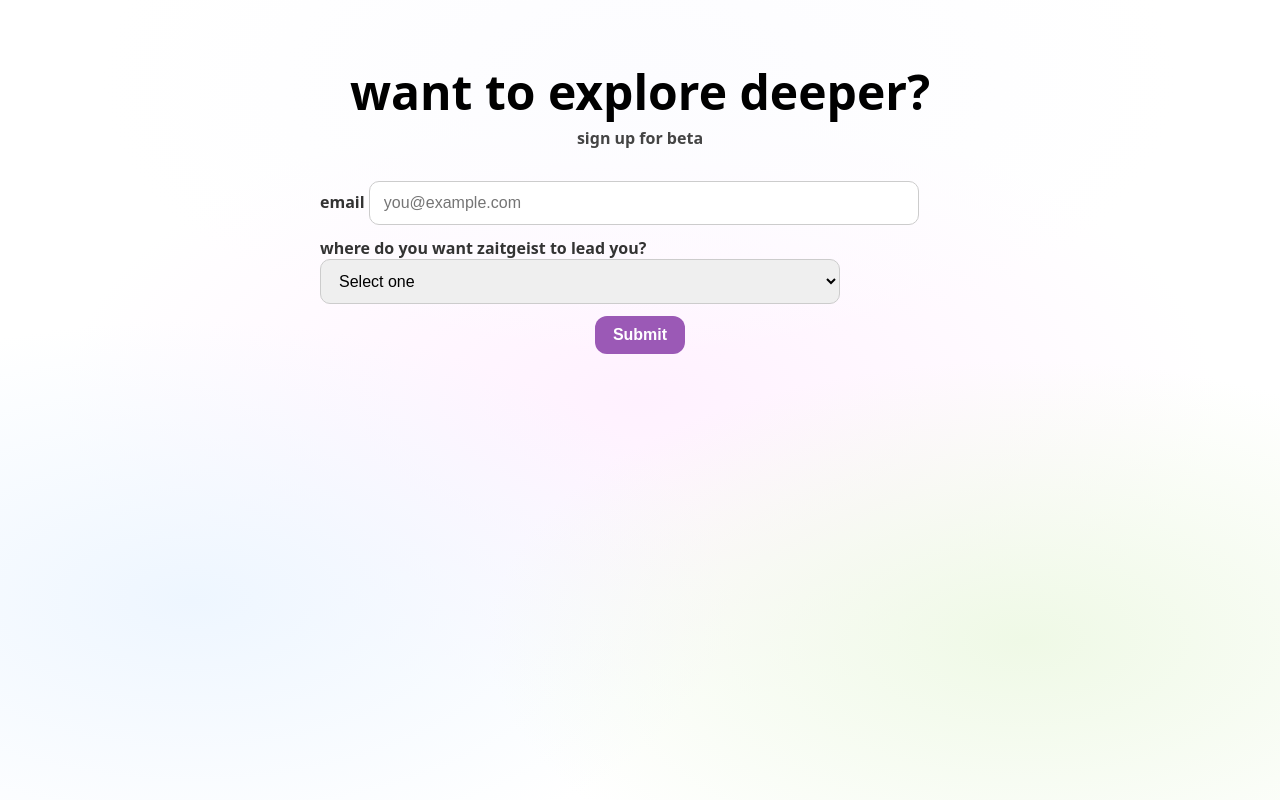
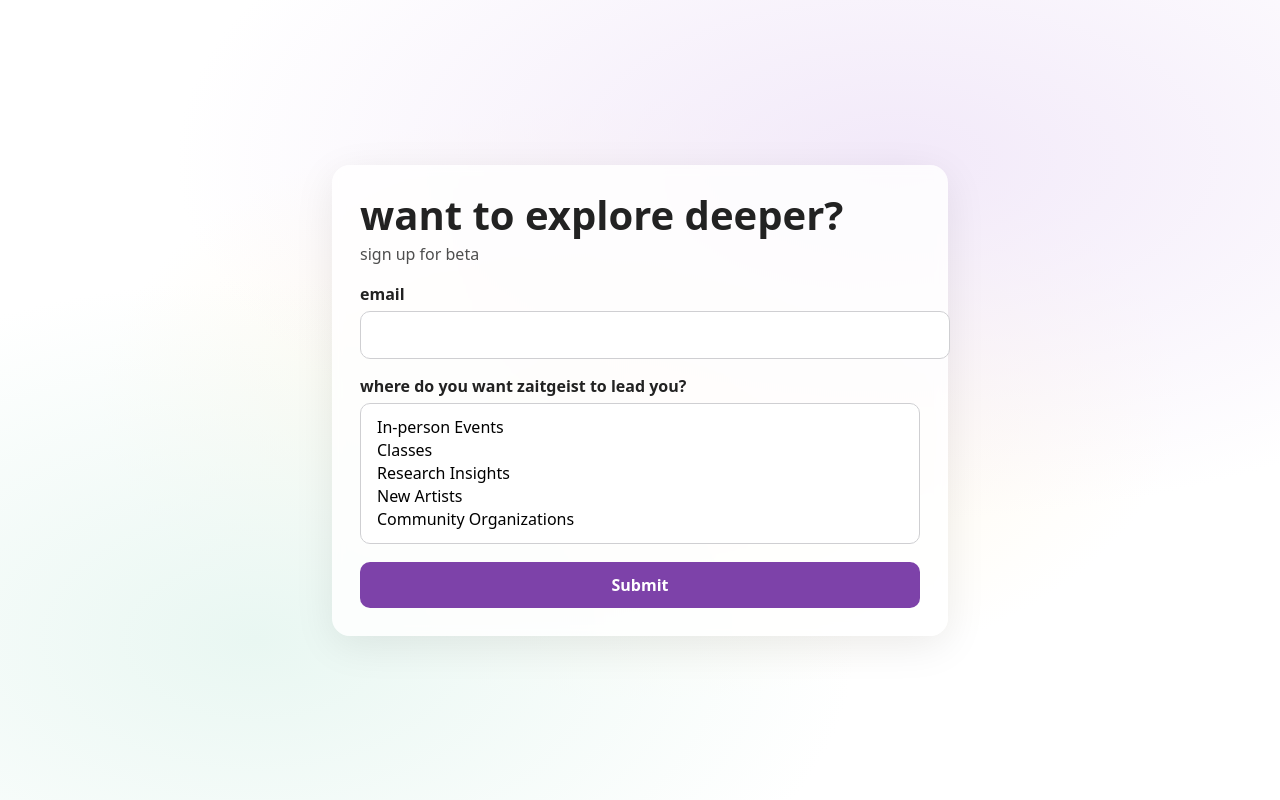
Before and after one commit to adouangkesone/zaitgeist, a plain HTML site: page index.html in a window 1280 px wide. Drawn offline with Linux system fonts and the light colour scheme.

Commit message:
Update index.html with new apps script

```diff
--- a/index.html
+++ b/index.html
@@ -2,99 +2,56 @@
 <html lang="en">
 <head>
   <meta charset="utf-8" />
-  <meta name="viewport" content="width=device-width,initial-scale=1" />
-  <title>Zaitgeist — Sign up for beta</title>
+  <meta name="viewport" content="width=device-width, initial-scale=1" />
+  <title>Zaitgeist — beta sign-up</title>
   <style>
-    :root { --bg1:#fcfcff; --bg2:#eef6ff; --bg3:#eff9e6; --bg4:#fff1ff; }
-    html, body { height: 100%; margin: 0; font-family: system-ui, -apple-system, Segoe UI, Roboto, Helvetica, Arial, "Apple Color Emoji", "Segoe UI Emoji"; }
-    .bg {
-      min-height: 100%;
-      background: radial-gradient(60% 50% at 50% 10%, var(--bg1), transparent 70%),
-                  radial-gradient(60% 50% at 80% 80%, var(--bg3), transparent 70%),
-                  radial-gradient(60% 50% at 15% 75%, var(--bg2), transparent 70%),
-                  radial-gradient(60% 50% at 50% 50%, var(--bg4), transparent 75%),
-                  #ffffff;
+    :root { --bg1:#f2e9f9; --bg2:#e9f7f2; --bg3:#fff7e6; }
+    body {
+      margin:0; font-family:system-ui,-apple-system,Segoe UI,Roboto,Inter,Helvetica,Arial,sans-serif;
+      min-height:100svh; display:grid; place-items:center; color:#222;
+      background: radial-gradient(1200px 600px at 70% 20%, var(--bg1), transparent 60%),
+                  radial-gradient(1000px 600px at 20% 80%, var(--bg2), transparent 60%),
+                  radial-gradient(900px 500px at 50% 50%, var(--bg3), transparent 60%);
+      animation: float 14s ease-in-out infinite alternate;
     }
-    .container { max-width: 640px; margin: 0 auto; padding: 64px 20px; text-align: center; }
-    h1 { font-size: clamp(28px, 4vw, 48px); line-height: 1.15; margin: 0 0 8px; }
-    p.sub { color: #444; margin: 0 0 32px; font-weight: 600; }
-    form { display: grid; gap: 12px; justify-items: center; }
-    label { width: 100%; text-align: left; font-weight: 600; color: #333; }
+    @keyframes float { from { background-position: 70% 20%, 20% 80%, 50% 50%; }
+                       to   { background-position: 65% 25%, 25% 75%, 55% 55%; } }
+    .card {
+      width: min(560px, 92vw);
+      border-radius: 18px; padding: 28px; background: rgba(255,255,255,.82);
+      box-shadow: 0 10px 40px rgba(0,0,0,.08); backdrop-filter: blur(6px);
+    }
+    h1 { margin: 0 0 6px; font-size: clamp(28px, 5vw, 40px); line-height:1.1; }
+    p  { margin: 0 0 18px; opacity:.8 }
+    label { display:block; font-weight:600; margin:16px 0 6px; }
     input, select, button {
-      width: 100%; max-width: 520px; font-size: 16px; padding: 12px 14px;
-      border: 1px solid #ccc; border-radius: 10px; outline: none;
+      width:100%; font:inherit; padding:12px 14px; border-radius:10px; border:1px solid #cfcfd2;
     }
-    input:focus, select:focus { border-color: #9b59b6; box-shadow: 0 0 0 3px rgba(155,89,182,.15); }
-    button {
-      width: fit-content; padding: 10px 18px; cursor: pointer; font-weight: 700;
-      border: none; border-radius: 12px;
-      background: #9b59b6; color: white;
-    }
-    .msg { margin-top: 12px; min-height: 20px; font-weight: 600; }
+    button { margin-top:18px; border:none; font-weight:700; cursor:pointer }
+    button { background:#7d42a9; color:#fff }
+    button:active { transform:translateY(1px) }
   </style>
 </head>
 <body>
-  <div class="bg">
-    <div class="container">
+  <main class="card">
     <h1>want to explore deeper?</h1>
-      <p class="sub">sign up for beta</p>
+    <p>sign up for beta</p>
 
-      <form id="betaForm">
-        <label>
-          email
-          <input type="email" name="email" required placeholder="you@example.com" />
-        </label>
+    <form action="https://script.google.com/macros/s/AKfycbxDIV0lxbUZvJmEI_6ltxENkmCbGmFvYnfzeParnOCdker-SZVs1yTtsnVpr9msHO4T/exec" method="POST">
+      <label for="email">email</label>
+      <input id="email" name="email" type="email" required />
 
-        <label>
-          where do you want zaitgeist to lead you?
-          <select name="interest" required>
-            <option value="" disabled selected>Select one</option>
+      <label for="lead">where do you want zaitgeist to lead you?</label>
+      <select id="lead" name="lead" size="5">
         <option>In-person Events</option>
         <option>Classes</option>
         <option>Research Insights</option>
         <option>New Artists</option>
         <option>Community Organizations</option>
       </select>
-        </label>
 
       <button type="submit">Submit</button>
-        <div class="msg" id="msg"></div>
     </form>
-    </div>
-  </div>
-
-  <script>
-    const ENDPOINT = "https://script.google.com/macros/s/AKfycbz6jbT1-_dNvqMdT07Is4Tdbpw2n2e5Nj-sfg7Ytfjt4_ekvhCuZecdmRM2EAIHwC0U/exec";
-
-    const form = document.getElementById("betaForm");
-    const msg = document.getElementById("msg");
-
-    form.addEventListener("submit", async (e) => {
-      e.preventDefault();
-      msg.textContent = "Submitting…";
-
-      const payload = {
-        email: form.email.value.trim(),
-        interest: form.interest.value
-      };
-
-      try {
-        const res = await fetch(ENDPOINT, {
-          method: "POST",
-          mode: "cors",
-          headers: { "Content-Type": "application/json" },
-          body: JSON.stringify(payload),
-        });
-
-        if (!res.ok) throw new Error(`HTTP ${res.status}`);
-        const data = await res.json().catch(() => ({}));
-        msg.textContent = data.message || "Thanks! You’re on the list.";
-        form.reset();
-      } catch (err) {
-        console.error(err);
-        msg.textContent = "Sorry—something went wrong. Try again in a moment.";
-      }
-    });
-  </script>
+  </main>
 </body>
 </html>
```
Lines whose indentation alone changed are shown as unchanged.
